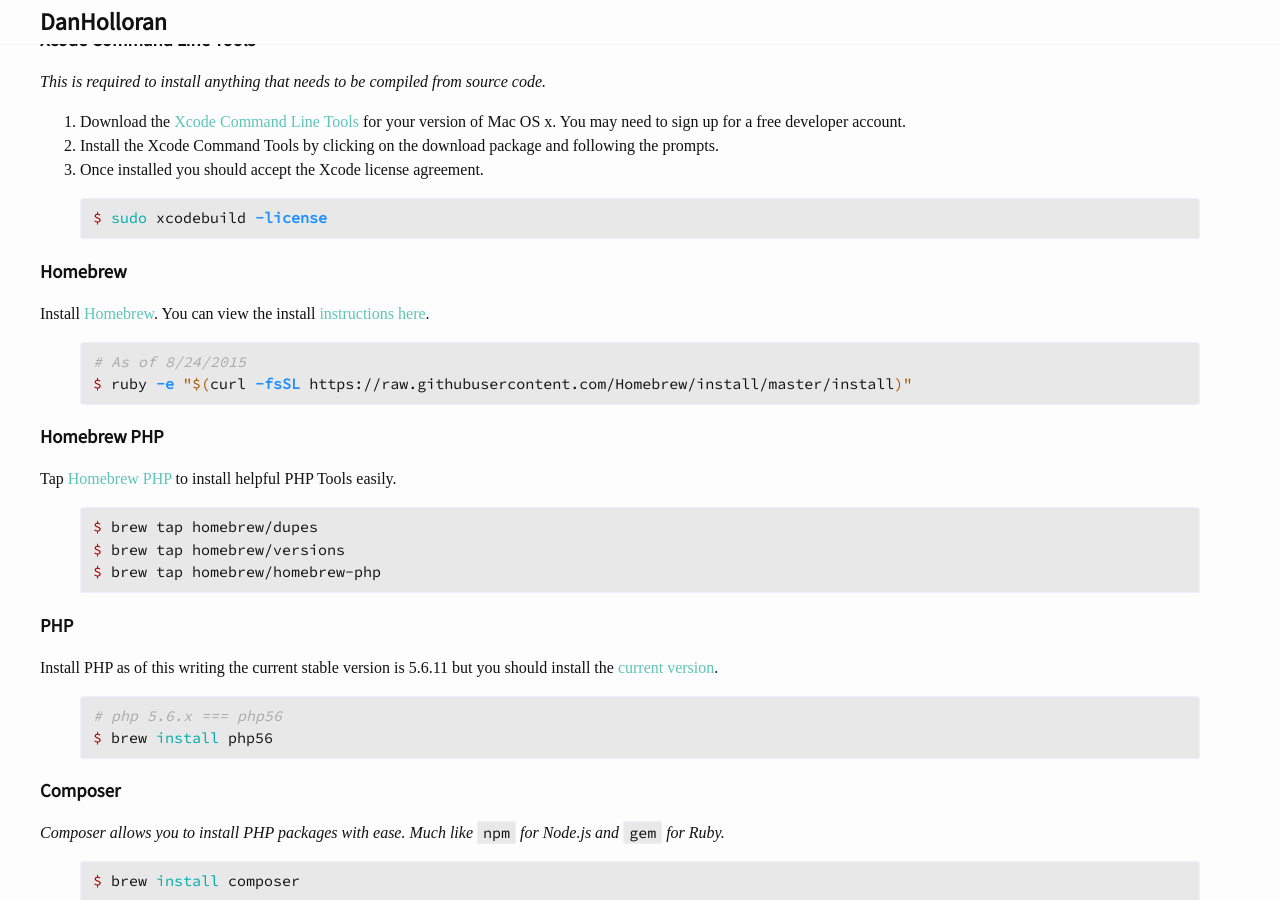
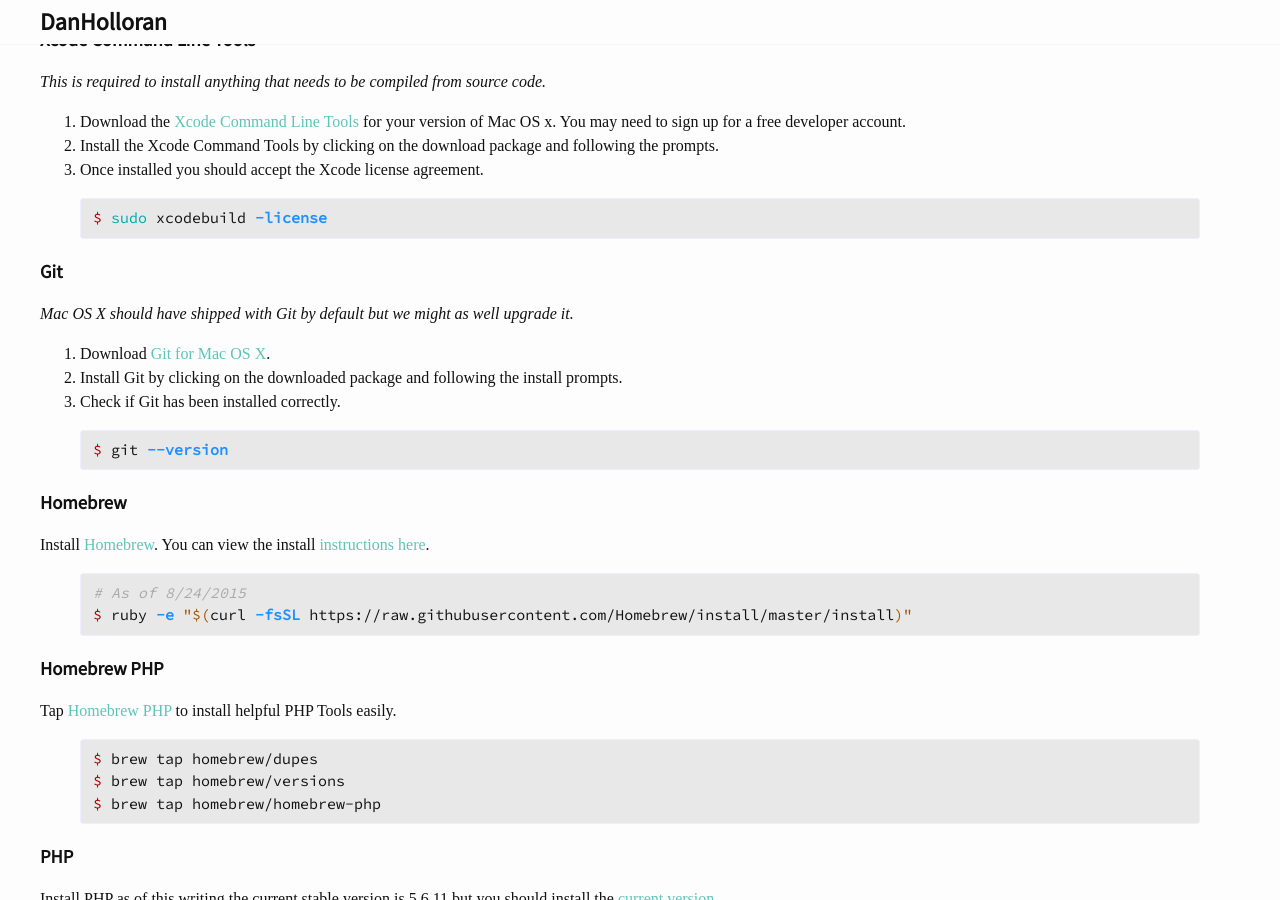
Before and after one commit to DHolloran/danholloran-com, a Jekyll site: the page built from _posts/2015/2015-08-26-base-environment-setup.markdown, in a window 1280 px wide and 900 px high, scrolled down 1147 px. Built offline with Jekyll 4.4.1, drawn with Linux system fonts in a browser that asks for light colours; some web fonts are replaced; comment, search, counter and statistics services are not loaded.

Commit message:
Adds Git install instructions

```diff
--- a/_posts/2015/2015-08-26-base-environment-setup.markdown
+++ b/_posts/2015/2015-08-26-base-environment-setup.markdown
@@ -40,6 +40,17 @@
 $ sudo xcodebuild -license
 {% endhighlight %}
 
+### Git
+
+*Mac OS X should have shipped with Git by default but we might as well upgrade it.*
+
+1. Download [Git for Mac OS X](https://git-scm.com/download/mac).
+2. Install Git by clicking on the downloaded package and following the install prompts.
+3. Check if Git has been installed correctly.
+{% highlight bash %}
+$ git --version
+{% endhighlight %}
+
 ### Homebrew
 
 Install [Homebrew](http://brew.sh/).
```
